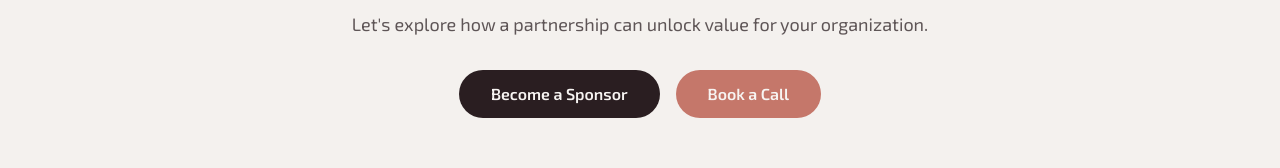
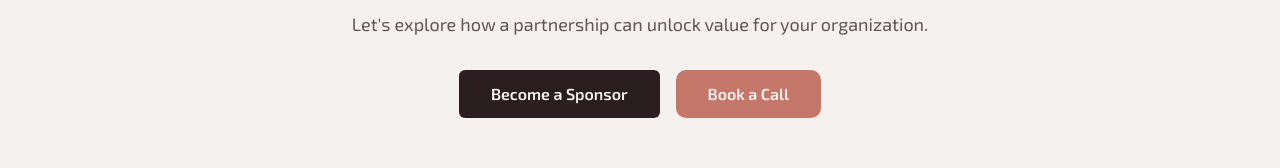
Before and after one commit to Neilda/agivc-app, a Next.js app: page /sponsor in a window 1280 px wide. Shown: the part 2392-2560 px from the top of the page. Built offline with nearby package versions, Linux system fonts and the light colour scheme.

Commit message:
style: reduce button radius to 0.375rem for subtler look
#VERCEL_SKIP

Co-authored-by: Hai The Dude <16231195+trancethehuman@users.noreply.github.com>

```diff
--- a/components/sponsor-cta.tsx
+++ b/components/sponsor-cta.tsx
@@ -7,10 +7,10 @@ export function SponsorCTA() {
           Let's explore how a partnership can unlock value for your organization.
         </p>
         <div className="flex gap-4 justify-center flex-wrap">
-          <button className="px-8 py-3 bg-primary text-primary-foreground rounded-full font-semibold hover:bg-primary/90 transition">
+          <button className="px-8 py-3 bg-primary text-primary-foreground font-semibold hover:bg-primary/90 transition rounded-lg">
             Become a Sponsor
           </button>
-          <button className="px-8 py-3 bg-secondary text-secondary-foreground rounded-full font-semibold hover:bg-secondary/90 transition">
+          <button className="px-8 py-3 bg-secondary text-secondary-foreground font-semibold hover:bg-secondary/90 transition rounded-xl">
             Book a Call
           </button>
         </div>
```
